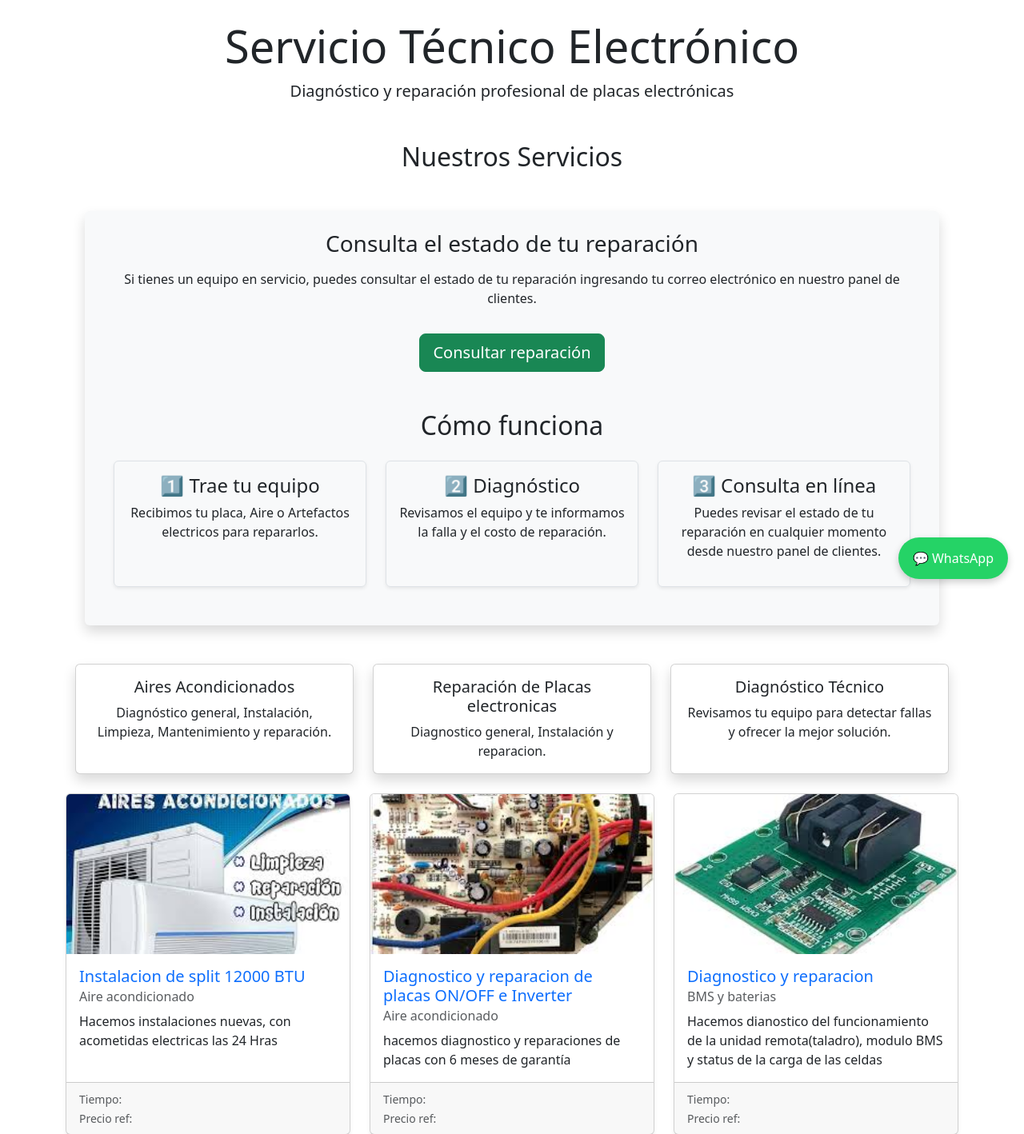
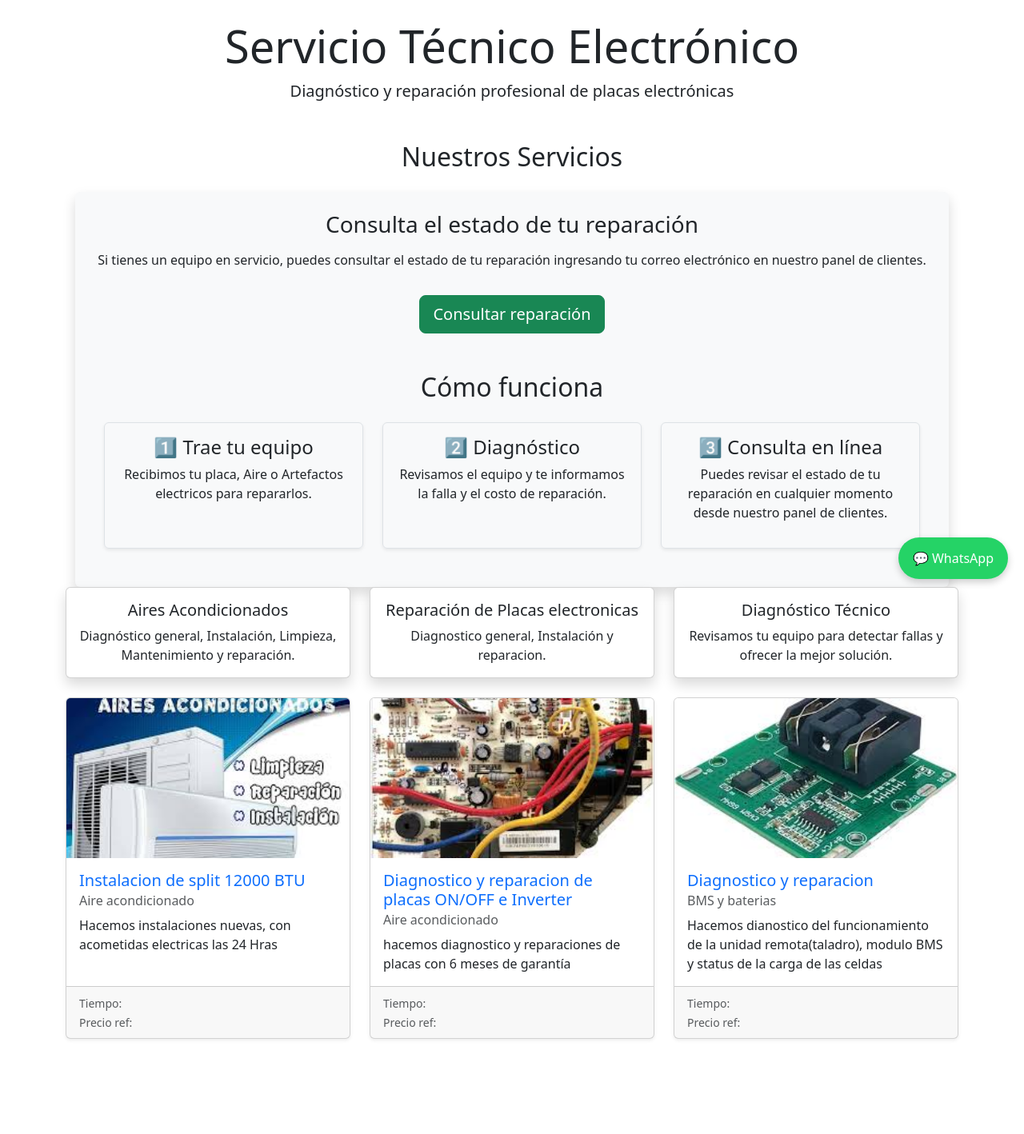
Before and after one commit to raulk21/servicio-tecnico, a Django app: page / in a window 1280 px wide. Shown: the part 56-1474 px from the top of the page at 80% size. After the commit the page ends 1356 px from the top, so only its background shows below. Run offline with Django 5.2, Linux system fonts and the light colour scheme; data comes from the database, SQL or seed files in the repository.

Commit message:
Mejoras en la pagina principal: servicios, consulta y como funciona

```diff
--- a/services/templates/services/home.html
+++ b/services/templates/services/home.html
@@ -10,9 +10,8 @@
 </div>
 
 <div class="container mt-5">
+  <h2 class="text-center mb-4">Nuestros Servicios</h2>
 
-  <h2 class="text-center mb-4">Nuestros Servicios</h2>
-  <div class="container mt-5 mb-5">
     <div class="text-center p-4 bg-light rounded shadow">
         <h3 class="mb-3">Consulta el estado de tu reparación</h3>
         <p>
@@ -95,8 +94,6 @@
       </div>
     </div>
 
-  </div>
-
 </div>
 
 <div class="row">
```
